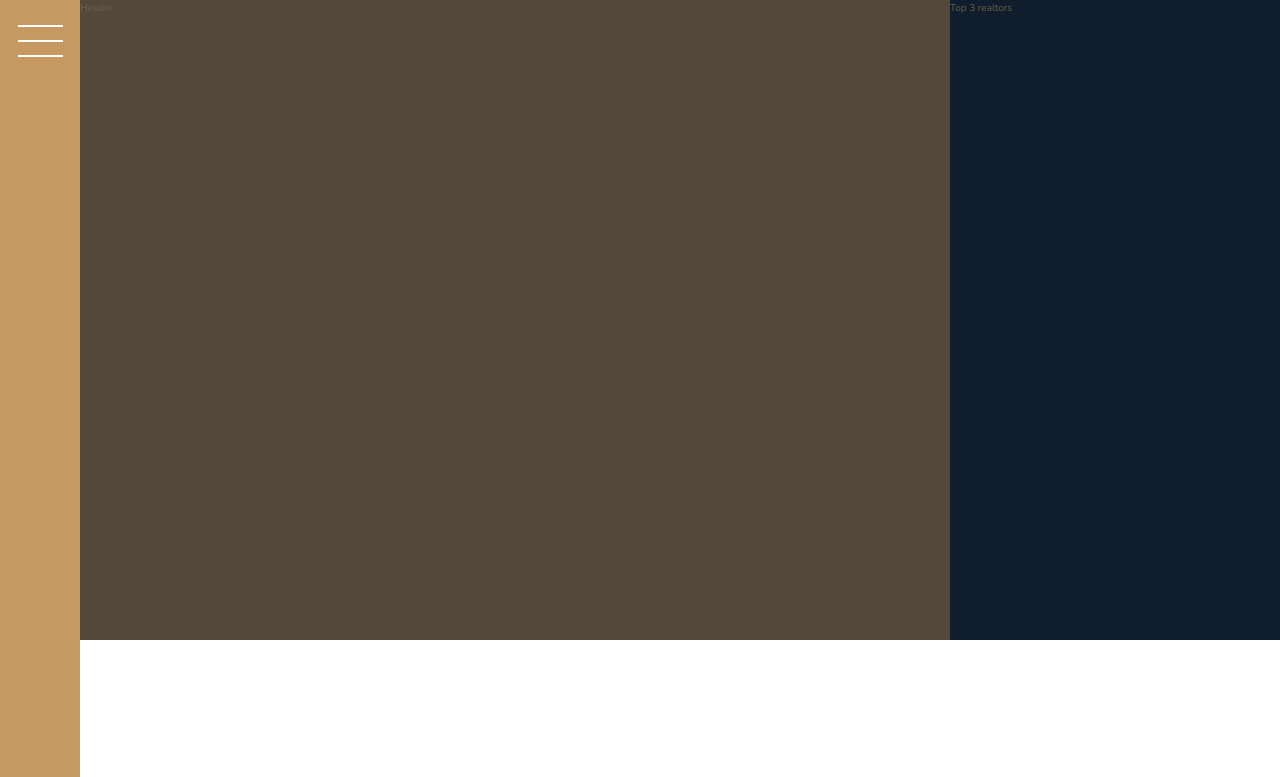
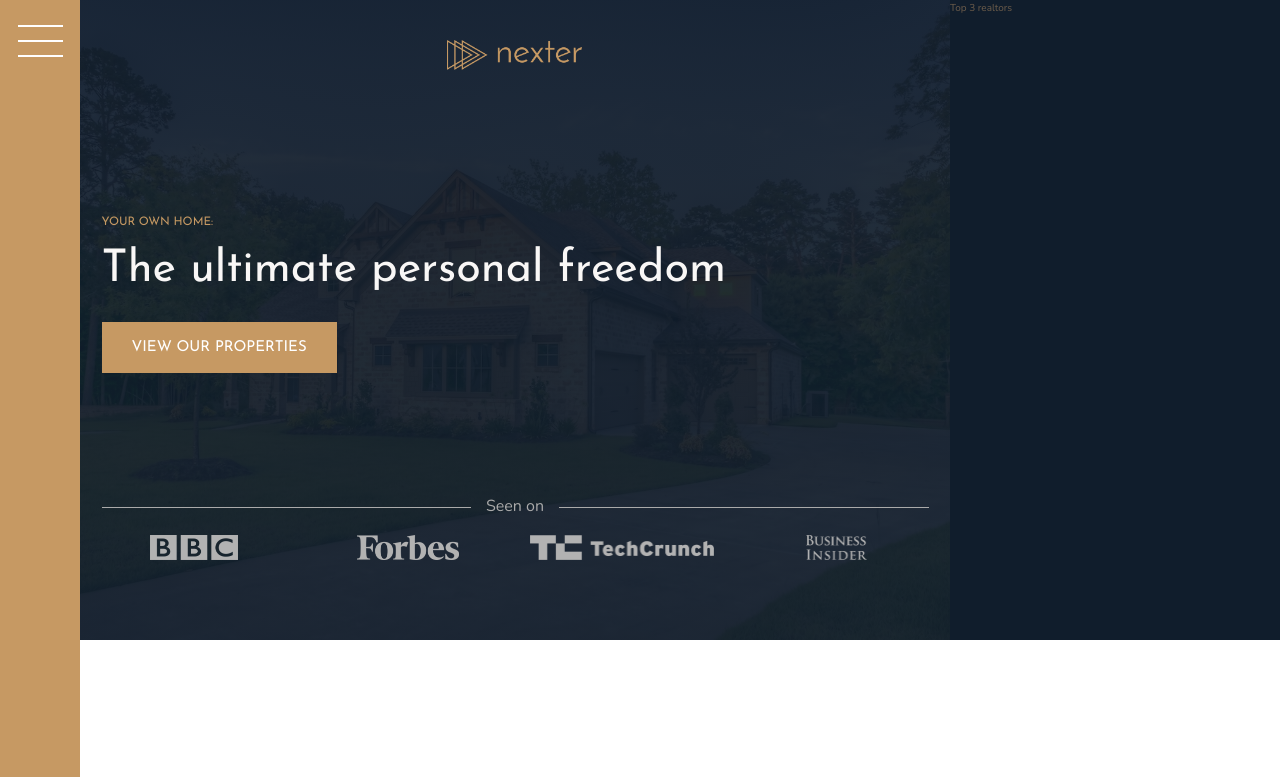
Before and after one commit to jlsanchezsanz/nexter, a website: page index.html in a window 1280 px wide. Shown: the top 777 px of the page. Drawn offline with nearby package versions, Linux system fonts and the light colour scheme.

Commit message:
build header

```diff
--- a/index.html
+++ b/index.html
@@ -17,7 +17,19 @@
   <body class="container">
     <div class="sidebar"><button class="nav-btn"></button></div>
 
-    <header class="header">Header</header>
+    <header class="header">
+      <img src="img/logo.png" alt="Nexter logo" class="header__logo" />
+      <h3 class="heading-3">Your own home:</h3>
+      <h1 class="heading-1">The ultimate personal freedom</h1>
+      <button class="btn header__btn">View our properties</button>
+      <div class="header__seen-on-text">Seen on</div>
+      <div class="header__seen-on-logos">
+        <img src="img/logo-bbc.png" alt="Seen on logo 1" />
+        <img src="img/logo-forbes.png" alt="Seen on logo 2" />
+        <img src="img/logo-techcrunch.png" alt="Seen on logo 3" />
+        <img src="img/logo-bi.png" alt="Seen on logo 4" />
+      </div>
+    </header>
 
     <div class="realtors">Top 3 realtors</div>
 
--- a/sass/_header.scss
+++ b/sass/_header.scss
@@ -1,4 +1,58 @@
 .header {
-    background-color: $color-grey-dark-1;
-    grid-column: full-start / col-end 6;
+  background-color: $color-grey-dark-1;
+  grid-column: full-start / col-end 6;
+  background-image: linear-gradient(
+      rgba($color-secondary, 0.93),
+      rgba($color-secondary, 0.93)
+    ),
+    url(../img/hero.jpeg);
+  background-size: cover;
+  background-position: center;
+  padding: 8rem;
+  padding-top: 4rem;
+
+  display: grid;
+  grid-template-rows: 1fr min-content 6rem 1fr;
+  grid-template-columns: max-content;
+  grid-row-gap: 1.5rem;
+  justify-content: center;
+
+  &__logo {
+    height: 3rem;
+    justify-self: center;
+  }
+
+  &__btn {
+    align-self: start;
+    justify-self: start;
+  }
+
+  &__seen-on-text {
+    display: grid;
+    grid-template-columns: 1fr max-content 1fr;
+    font-size: 1.6rem;
+    color: $color-grey-light-2;
+    grid-column-gap: 1.5rem;
+    align-items: center;
+
+    &::before,
+    &::after {
+      content: "";
+      height: 1px;
+      display: block;
+      background-color: currentColor;
+    }
+  }
+
+  &__seen-on-logos {
+    display: grid;
+    grid-template-columns: repeat(4, 1fr);
+    grid-gap: 3rem;
+    justify-items: center;
+
+    img {
+      height: 2.5rem;
+      filter: brightness(70%);
+    }
+  }
 }
--- a/sass/_typography.scss
+++ b/sass/_typography.scss
@@ -5,6 +5,9 @@
 
 .heading-1 {
   @extend %heading;
+  font-size: 4.5rem;
+  color: $color-grey-light-1;
+  line-height: 1
 }
 
 .heading-2 {
```
Also changed, not shown: css/style.css.
